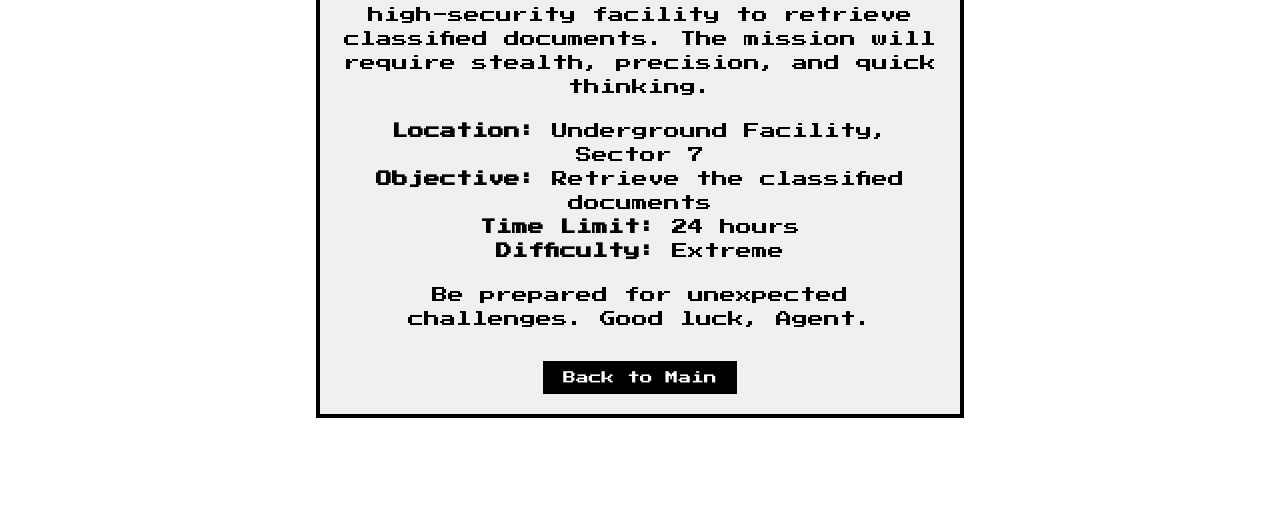
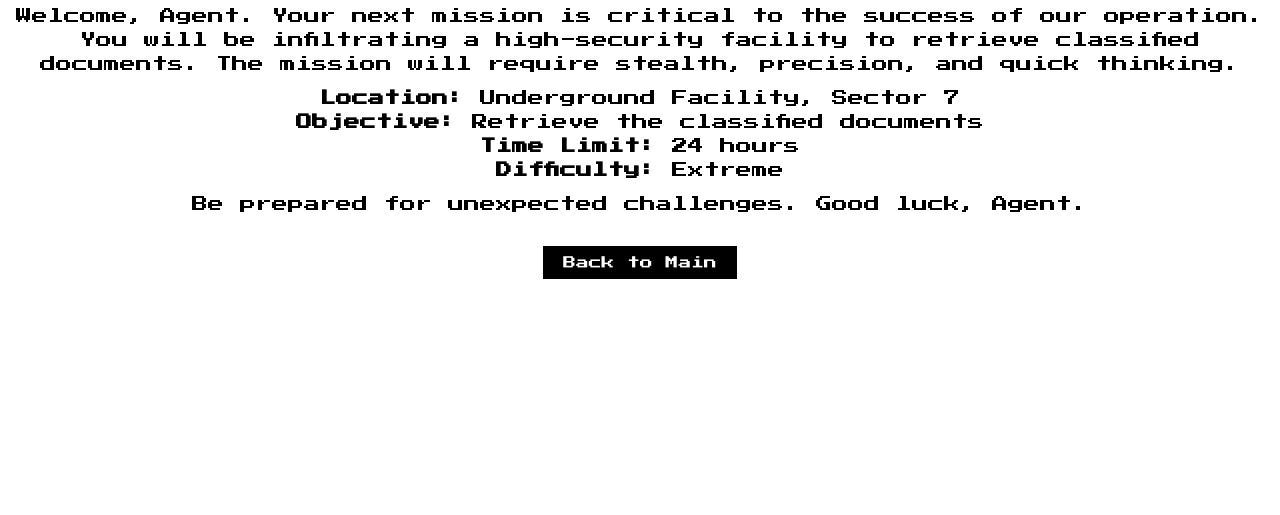
Before and after one commit to Ishak-ctrl-ui/My-site-test, a plain HTML site: page info.html in a window 1280 px wide. Shown: the part 285-800 px from the top of the page. Drawn offline with Linux system fonts and the light colour scheme.

Commit message:
Add files via upload

```diff
--- a/info.html
+++ b/info.html
@@ -15,20 +15,10 @@
       justify-content: center;
       align-items: center;
       height: 100vh;
-      background-color: white; /* White background */
+      background-color: white; /* Plain white background */
       font-family: 'Press Start 2P', cursive;
       color: black; /* Black text */
       text-align: center;
-    }
-
-    .container {
-      display: flex;
-      flex-direction: column;
-      align-items: center;
-      max-width: 600px;
-      padding: 20px;
-      border: 4px solid black; /* Pixel art border */
-      background-color: #f0f0f0; /* Light gray background */
     }
 
     h1 {
@@ -60,7 +50,7 @@
   </style>
 </head>
 <body>
-  <div class="container">
+  <div>
     <h1>Mission Information</h1>
     <p>
       Welcome, Agent. Your next mission is critical to the success of our operation.
```
Also changed, not shown: index.html (+1 -1 lines).
